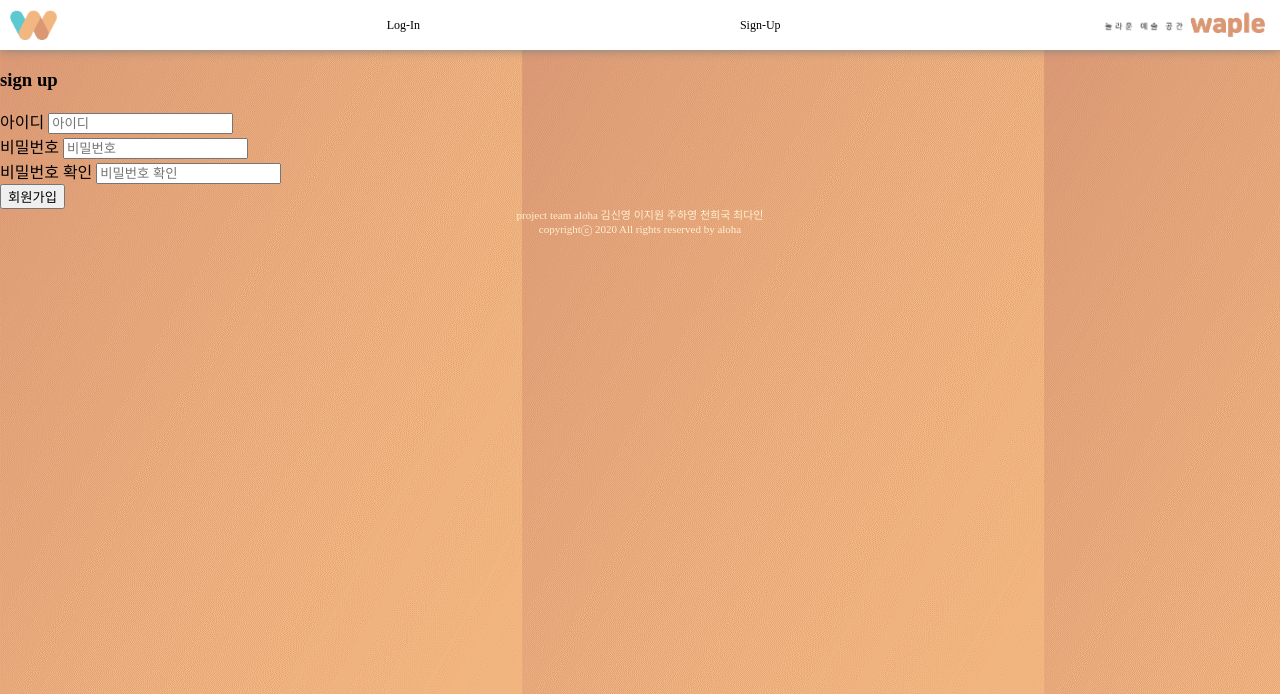
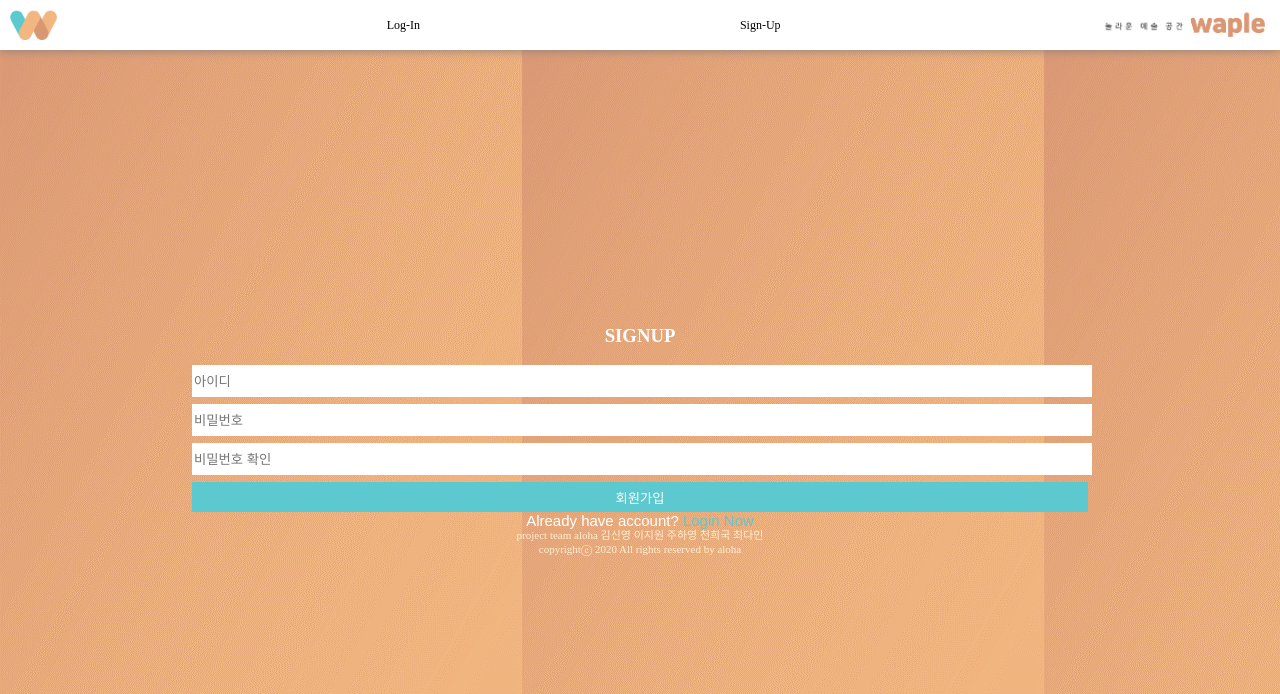
Before and after one commit to joohayoung/waple-art_hackathon, a Django app: page /accountapp/sign_up/ in a window 1280 px wide. Shown: the top 694 px of the page. Run offline with Django 3.2, Linux system fonts and the light colour scheme; some web fonts are replaced.

Commit message:
account front

```diff
--- a/web/artproject/accountapp/static/accountapp/login.css
+++ b/web/artproject/accountapp/static/accountapp/login.css
@@ -0,0 +1,39 @@
+#login_box{
+    margin-top: 20%;
+    display: flex;
+    align-items: center;
+    flex-flow: column;
+}
+form{
+    width: 70%;
+}
+input{
+    width: 100%;
+    height: 30px;
+    border: none;
+    outline: none;
+    margin-bottom: 7px;
+}
+button{
+    width: 100%;
+    height: 30px;
+    background-color: rgb(91, 201, 207);
+    color: white;
+    border: none;
+}
+h3{
+    text-align: center;
+    color: white;
+}
+.account{
+    font-size: 15px;
+    color: white;
+    font-family: 'Poppins',sans-serif;
+}
+.account a{
+    color: rgb(91, 201, 207);
+    text-decoration: none;
+}
+.account a:hover{
+    text-decoration: underline;
+}
--- a/web/artproject/accountapp/templates/accountapp/signup.html
+++ b/web/artproject/accountapp/templates/accountapp/signup.html
@@ -15,20 +15,24 @@
     <div id='login_box'>
         <form action="{% url 'accountapp:sign_up' %}" method="POST">
             {% csrf_token %}
-            <h3>sign up</h3>
+            <h3>SIGNUP</h3>
             <div>
-                <label class='log_lb' for="username">아이디</label>
+                {% comment %} <label class='log_lb' for="username">아이디</label> {% endcomment %}
                 <input type="text" id = 'username' placeholder="아이디" name="username">
             </div>
             <div >
-                <label class='log_lb' for="password">비밀번호</label>
+                {% comment %} <label class='log_lb' for="password">비밀번호</label> {% endcomment %}
                 <input type="password" id='password' placeholder="비밀번호" name="password">
             </div>
             <div >
-                <label class='log_lb' for="password_check">비밀번호 확인</label>
+                {% comment %} <label class='log_lb' for="password_check">비밀번호 확인</label> {% endcomment %}
                 <input type="password" id='password_check' placeholder="비밀번호 확인" name="password_check">
             </div>
             <button type="submit">회원가입</button>
         </form>
+        <div class="account">
+            Already have account?
+            <a href="{% url 'accountapp:login' %}">Login Now</a>
+        </div>
     </div>
 {% endblock %}
```
Also changed, not shown: web/artproject/accountapp/templates/accountapp/login.html (+7 -3 lines).
